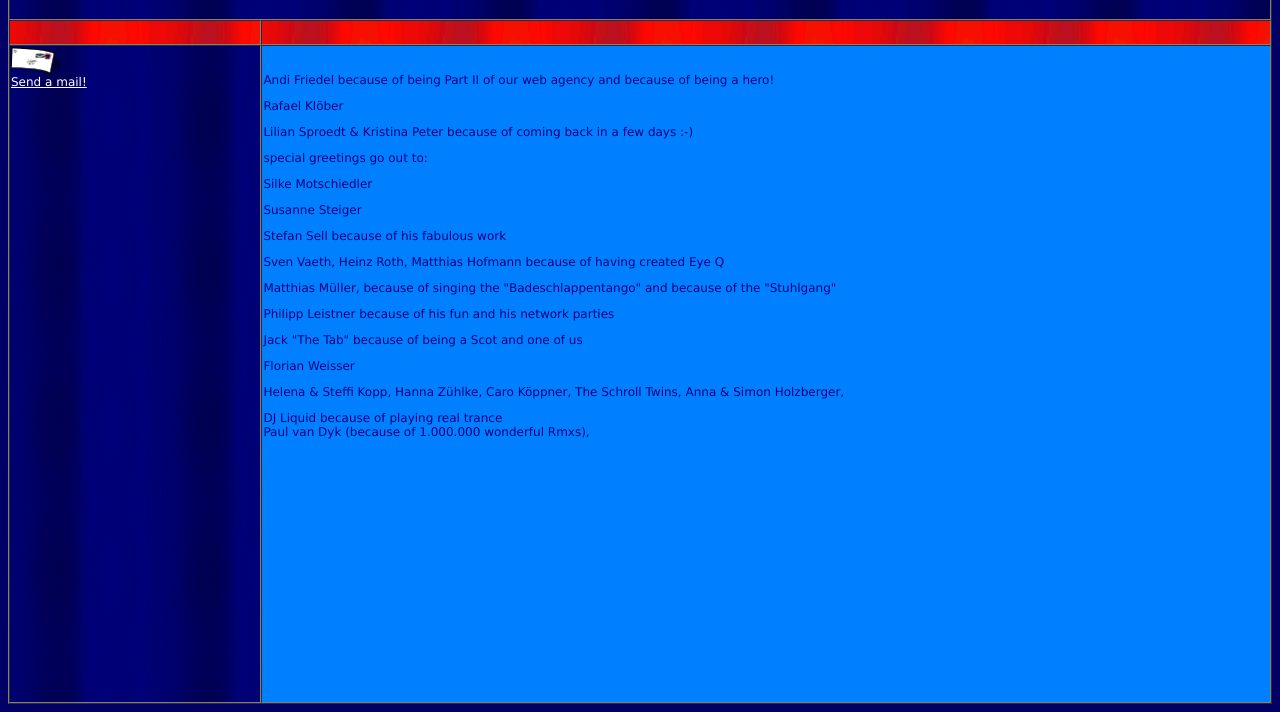
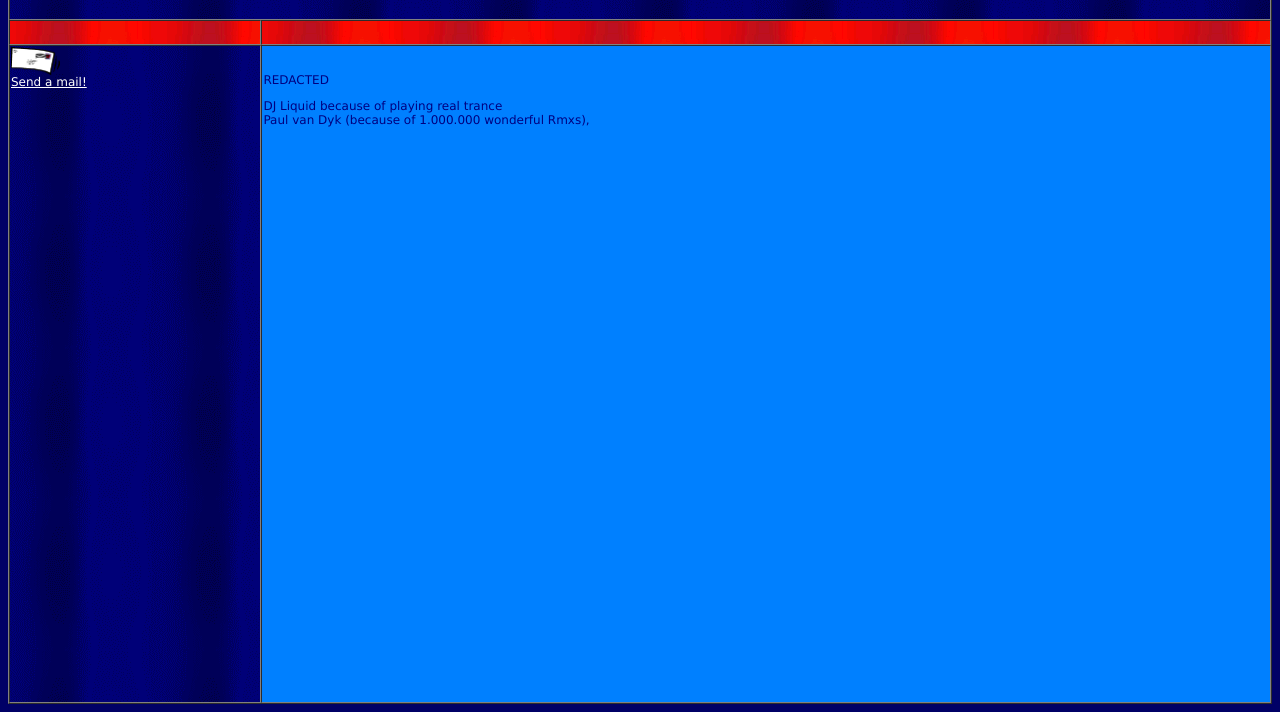
Before and after one commit to minthemiddle/eyeq, a plain HTML site: page greetings.htm in a window 1280 px wide. Shown: the part 88-800 px from the top of the page. Drawn offline with Linux system fonts and the light colour scheme.

Commit message:
Redact PII

```diff
--- a/greetings.htm
+++ b/greetings.htm
@@ -33,21 +33,7 @@ if (parent.frames.length > 0) {
         <a href="mailto:MrBetz@yahoo.de?Subject=Greetings">Send a mail!</a></td>
 
       <td VALIGN=TOP WIDTH="80%" BGCOLOR="#0080FF"> <p>&nbsp;</p>
-        <p>Andi Friedel because of being Part II of our web agency and because of being a hero!<br> </p>
-        <p>Rafael Kl&ouml;ber
-        <p>Lilian Sproedt &amp; Kristina Peter because of coming back in a few
-          days :-)
-        <p>special greetings go out to:
-        <p>Silke Motschiedler <p>Susanne Steiger
-        <p>Stefan Sell because of his fabulous work
-        <p>Sven Vaeth, Heinz Roth, Matthias Hofmann because of having created
-          Eye Q
-        <p>Matthias M&uuml;ller, because of singing the "Badeschlappentango" and
-          because of the "Stuhlgang"
-        <p>Philipp Leistner because of his fun and his network parties
-        <p>Jack "The Tab" because of being a Scot and one of us
-        <p>Florian Weisser
-        <p>Helena &amp; Steffi Kopp, Hanna Z&uuml;hlke, Caro K&ouml;ppner, The Schroll Twins, Anna &amp; Simon Holzberger,
+          REDACTED
         <p>DJ Liquid because of playing real trance <br>
           Paul van Dyk (because of 1.000.000 wonderful Rmxs),<br>
           &nbsp;
```
